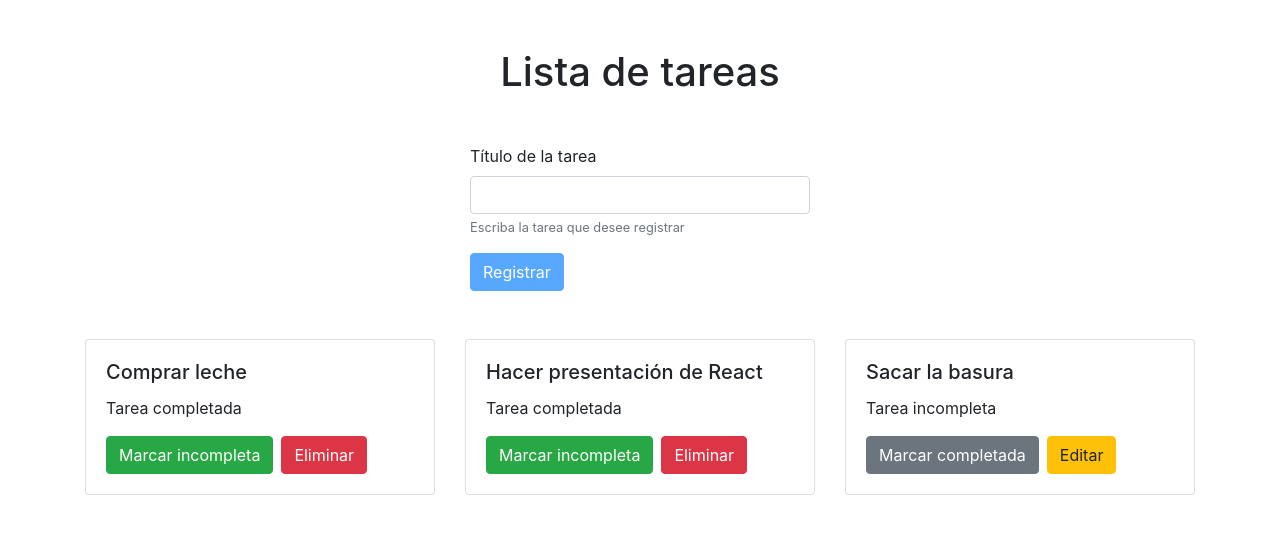
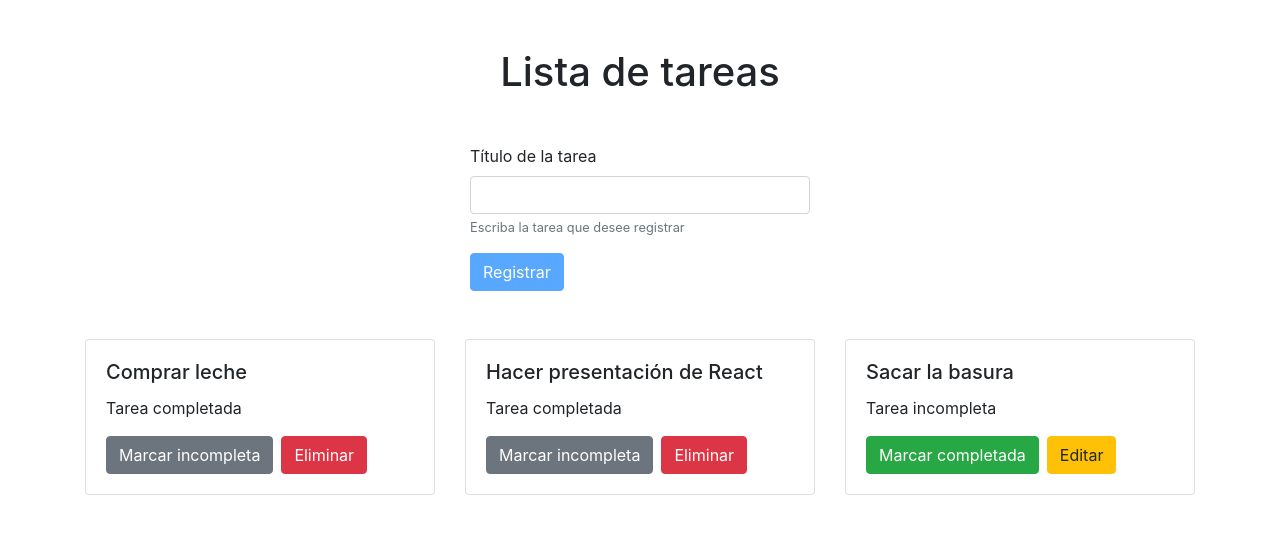
Before and after one commit to BrigitteNikoll/TodoTask-, a React (Create React App) app: page / in a window 1280 px wide. Shown: the top 534 px of the page. Built offline with nearby package versions, Linux system fonts and the light colour scheme.

Commit message:
Changing again colors of buttons

```diff
--- a/src/components/listaTareas.js
+++ b/src/components/listaTareas.js
@@ -7,13 +7,13 @@ const listaTareas = ({
   recibirEditable,
 }) => {
   const botonIncompleta = (id) => (
-    <button className="btn btn-success mr-2" onClick={() => handleToggle(id)}>
+    <button className="btn btn-secondary mr-2" onClick={() => handleToggle(id)}>
       Marcar incompleta
     </button>
   );
 
   const botonCompleta = (id) => (
-    <button className="btn btn-secondary mr-2" onClick={() => handleToggle(id)}>
+    <button className="btn btn-success mr-2" onClick={() => handleToggle(id)}>
       Marcar completada
     </button>
   );
```
